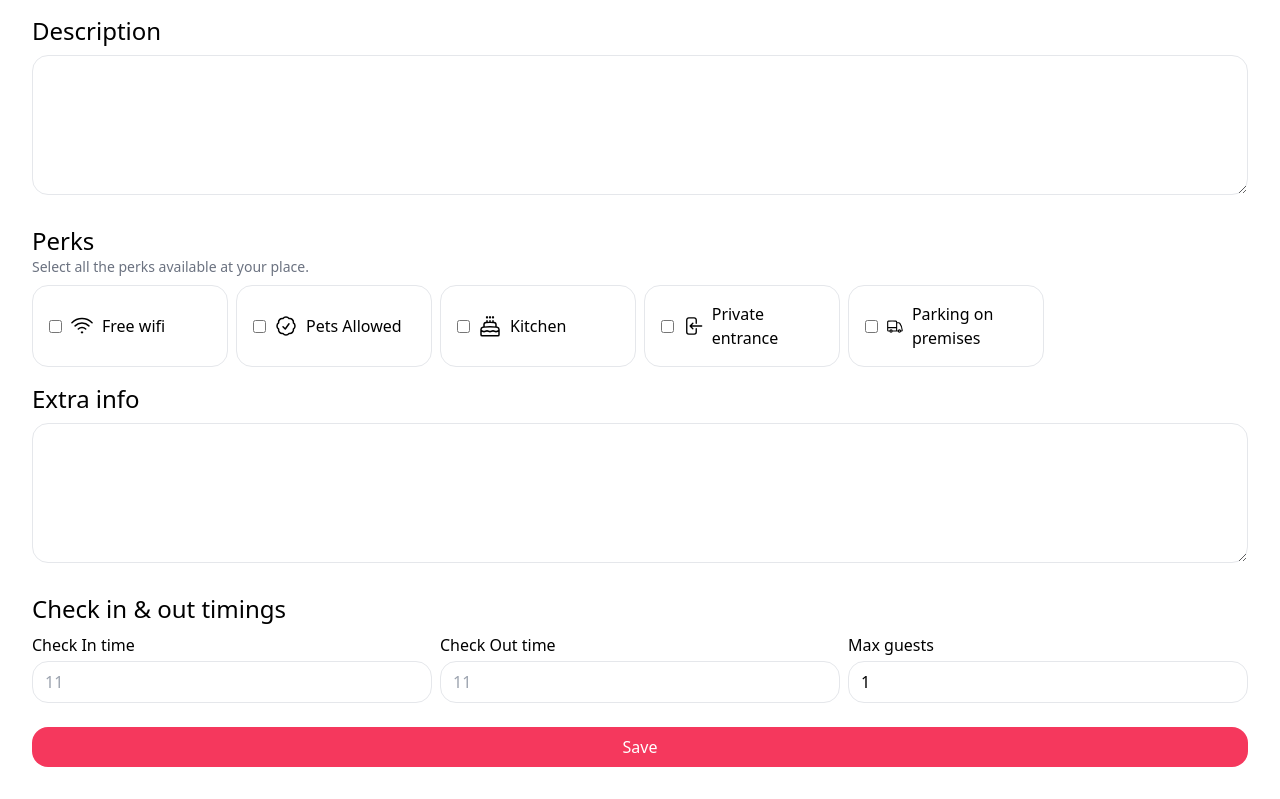
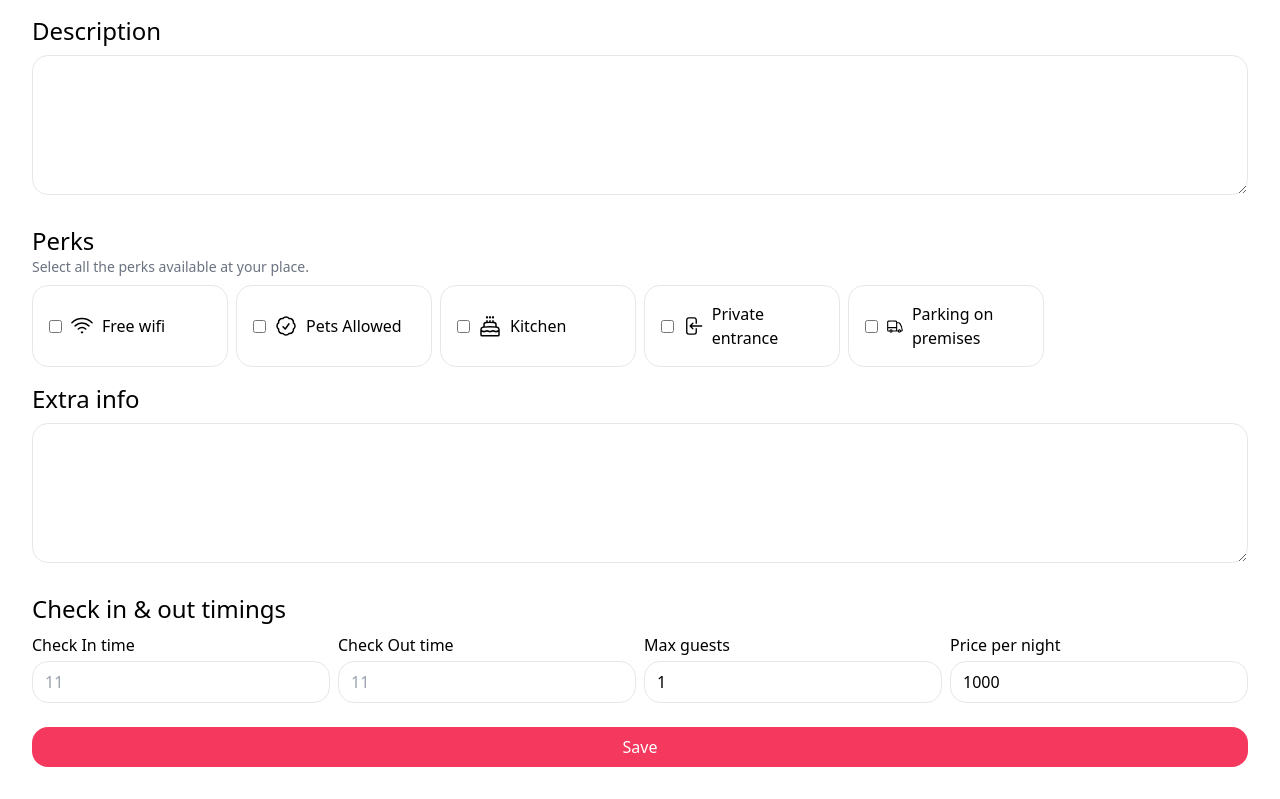
Before and after one commit to notkaswan/airbnb-clone, a React (Vite) app in the folder client/: page /account/places/new in a window 1280 px wide. Shown: the part 603-1402 px from the top of the page. Built offline with nearby package versions, Linux system fonts and the light colour scheme; no server answers.

Commit message:
modified:   api/index.js 	modified:   client/src/pages/IndexPage.jsx 	modified:   client/src/pages/PlacesFormPage.jsx

```diff
--- a/client/src/pages/IndexPage.jsx
+++ b/client/src/pages/IndexPage.jsx
@@ -17,8 +17,11 @@ export default function IndexPage() {
                 <img className="rounded-2xl object-cover aspect-square" src={'http://localhost:4000/uploads/'+place.photos?.[0]} alt />
               )}
             </div>
-            <h2 className="text-sm truncate">{place.title}</h2>
-            <h3 className="font-bold">{place.address}</h3>
+            <h2 className="font-bold">{place.address}</h2>
+            <h3 className="text-sm text-gray-500">{place.title}</h3>
+            <div className="mt-1">
+              <span className="font-bold">₹{place.price}</span> per night
+            </div>
           </div>
         ))}
       </div>
--- a/client/src/pages/PlacesFormPage.jsx
+++ b/client/src/pages/PlacesFormPage.jsx
@@ -17,6 +17,8 @@ export default function PlacesFormPage() {
     const [checkOut, setCheckOut] = useState('')
     const [maxGuests, setMaxGuests] = useState(1)
     const [redirect, setRedirect] = useState(false)
+    const [price, setPrice] = useState(1000)
+
     useEffect(() => {
         if(!id) {
             return
@@ -32,6 +34,7 @@ export default function PlacesFormPage() {
             setCheckIn(data.checkIn)
             setCheckOut(data.checkOut)
             setMaxGuests(data.maxGuests)
+            setPrice(data.price)
         })
     }, [id])
 
@@ -46,7 +49,7 @@ export default function PlacesFormPage() {
         const placeData = {
             title, address, description,
             perks, extraInfo, checkIn,
-            checkOut, addedPhotos, maxGuests
+            checkOut, addedPhotos, maxGuests, price,
         }
         if(id) {
             // update place
@@ -84,7 +87,7 @@ export default function PlacesFormPage() {
                         {inputHeader('Extra info')}
                         <textarea value={extraInfo} onChange={e => setExtraInfo(e.target.value)} />
                         {inputHeader('Check in & out timings')}
-                        <div className="grid gap-2 sm:grid-cols-3">
+                        <div className="grid gap-2 grid-cols-2 md:grid-cols-4">
                             <div>
                                 <h3 className="mt-2 -mb-1">Check In time</h3>
                                 <input type="text"
@@ -105,6 +108,12 @@ export default function PlacesFormPage() {
                                         value={maxGuests}
                                         onChange={e => setMaxGuests(e.target.value)} />
                             </div>
+                            <div>
+                                <h3 className="mt-2 -mb-1">Price per night</h3>
+                                <input type="number"
+                                        value={price}
+                                        onChange={e => setPrice(e.target.value)} />
+                            </div>
                         </div>
                         <button className="primary my-4" type="submit">Save</button>
                     </form>
```
Also changed, not shown: 37 other files (tests, documents, lock files or other folders).
